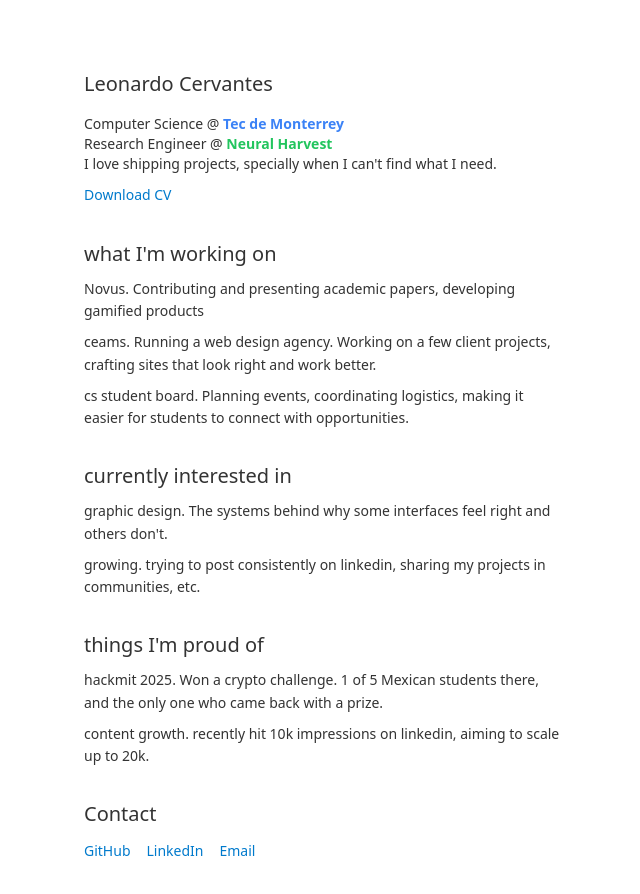
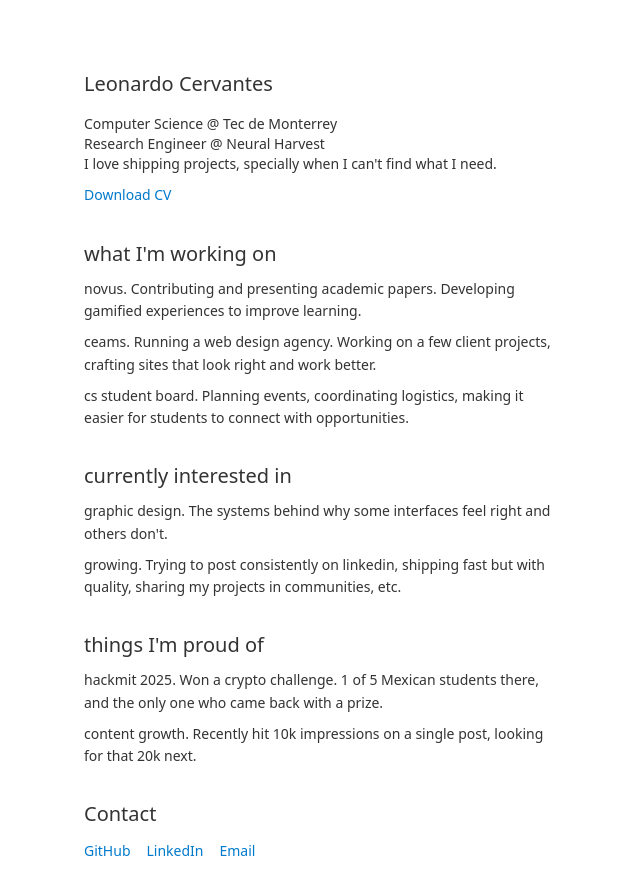
Before and after one commit to LeonardoCerv/portfolio, a Next.js app: page / in a window 1280 px wide. Shown: the top 894 px of the page, without its empty margins (316-956 px from the left). Built offline with nearby package versions, Linux system fonts and the light colour scheme.

Commit message:
[feat] small desing and copy tweaks

```diff
--- a/package.json
+++ b/package.json
@@ -10,6 +10,8 @@
   },
   "dependencies": {
     "@heroicons/react": "^2.2.0",
+    "@react-three/drei": "^10.7.7",
+    "@react-three/fiber": "^9.4.0",
     "class-variance-authority": "^0.7.1",
     "clsx": "^2.1.1",
     "framer-motion": "^12.23.15",
@@ -18,7 +20,8 @@
     "react": "19.1.0",
     "react-dom": "19.1.0",
     "react-icons": "^5.5.0",
-    "tailwind-merge": "^3.3.1"
+    "tailwind-merge": "^3.3.1",
+    "three": "^0.181.2"
   },
   "devDependencies": {
     "@eslint/eslintrc": "^3",
--- a/src/app/page.tsx
+++ b/src/app/page.tsx
@@ -5,9 +5,9 @@ export default function Home() {
       <div className="mb-8">
         <h1 className="text-xl font-light leading-loose mb-2.5">Leonardo Cervantes</h1>
         <p className="text-sm font-light mb-2">
-          Computer Science @ <span className="text-blue-500 font-semibold">Tec de Monterrey</span>
+          Computer Science @ <span className="font-medium">Tec de Monterrey</span>
           <br />
-          Research Engineer @ <span className="text-green-500 font-semibold">Neural Harvest</span>
+          Research Engineer @ <span className="font-medium">Neural Harvest</span>
           <br />
           I love shipping projects, specially when I can&apos;t find what I need.
         </p>
@@ -18,8 +18,8 @@ export default function Home() {
         <h2 className="text-xl font-light mb-2.5">what I&apos;m working on</h2>
         <div className="leading-relaxed text-sm font-light flex flex-col gap-2">
           <p className="">
-            <span className="font-medium">Novus. </span>
-            Contributing and presenting academic papers, developing gamified products
+            <span className="font-medium">novus. </span>
+            Contributing and presenting academic papers. Developing gamified experiences to improve learning.
           </p>
           <p>
             <span className="font-medium">ceams. </span>
@@ -41,7 +41,7 @@ export default function Home() {
           </p>
           <p className="">
             <span className="font-medium">growing. </span>
-            trying to post consistently on linkedin, sharing my projects in communities, etc.
+            Trying to post consistently on linkedin, shipping fast but with quality, sharing my projects in communities, etc.
           </p>
         </div>
       </div>
@@ -55,7 +55,7 @@ export default function Home() {
           </p>
           <p className="">
             <span className="font-medium">content growth. </span>
-            recently hit 10k impressions on linkedin, aiming to scale up to 20k.
+            Recently hit 10k impressions on a single post, looking for that 20k next.
           </p>
         </div>
       </div>
```
Also changed, not shown: 1 other file (tests, documents, lock files or other folders).
